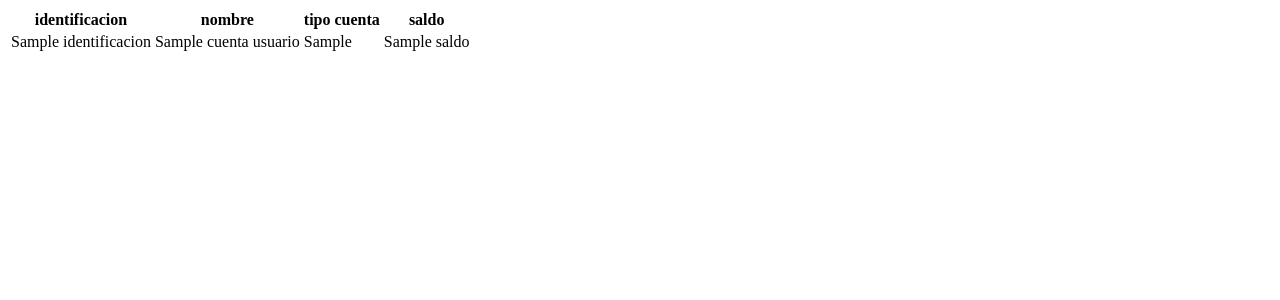
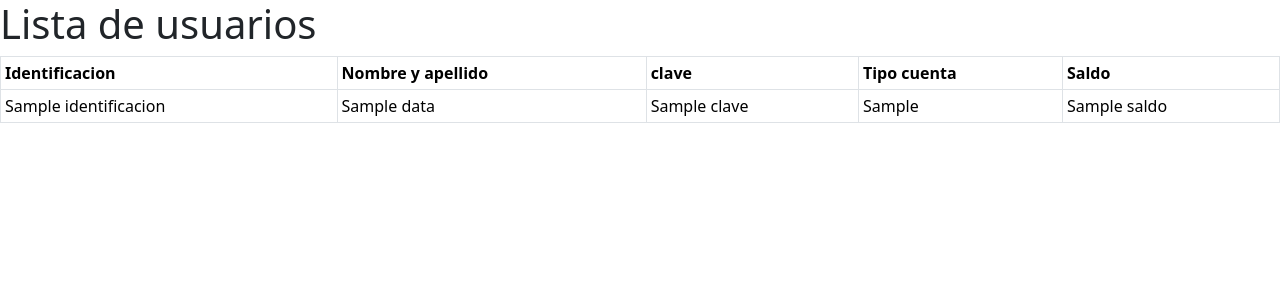
Before and after one commit to lalarcon19/minibanco-MDL, a Flask app: template src/templates/listaUsuarios.html in a window 1280 px wide. Shown: the top 300 px of the page. Run offline with Flask 3, Linux system fonts and the light colour scheme; the template is opened without the code that fills it: most values are stand-ins (such as "Sample title", 1, 10 or a date in 2020).

Commit message:
creacion de tabla para mostrar datos

```diff
--- a/src/app.py
+++ b/src/app.py
@@ -1,22 +1,17 @@
 from flask import Flask, render_template, request, redirect, url_for, current_app
 import os
-#se llama el archivo en el que se hizo la conexion a la base de datos
 import database as db
 
-#es una variable especial en Python que contiene la ruta del archivo actual
 template_dir = os.path.dirname(os.path.abspath(os.path.dirname(__file__)))
 template_dir = os.path.join(template_dir, 'src', 'templates')
 
-#Esta línea de código está creando una instancia de la aplicación Flask y configurando la carpeta de plantillas (templates) de la aplicación.
 app = Flask(__name__, template_folder = template_dir)
 
 
-@app.route('/') #Este es el que permite configurar la de ruta en Flask
-# Esta función se ejecutará cuando un usuario acceda a la ruta especificada
-def home():  # se crea la funcion que
-    current_app.logger.info("home") # solo son comentarios para que se vea desde la terminal
-    # yo los use para ver en que parte del codigo se detiene la aplicacion
-    return render_template('index.html') # Flask toma el nombre de la plantilla como argumento y devuelve el contenido HTML generado por esa plantilla
+@app.route('/')
+def home():
+    current_app.logger.info("home")
+    return render_template('index.html')
 
 @app.route('/cuenta')
 def cuenta():
@@ -29,37 +24,29 @@
 app.route('/lista_usuarios')
 def  listaUsuarios():
     return render_template('listaUsuario.html')
-   # hasta aca se repite todo lo anterior
 
-#crear usuario
-@app.route('/usuario', methods=['POST'])#Este es el que permite configurar la de ruta que el usuario vera cuando
-#llegue a esta ruta el methods permite realizar el envio de los datos
+
+#CREAR USUARIO
+@app.route('/usuario', methods=['POST'])
 def agregarUsuario():
-    current_app.logger.info("---usuario----") #solo comentarios
+    current_app.logger.info("---usuario----")
     nombre = request.form['nombre']
-    '''se guarda en una variable lo que agregue el usuario ingrese en el input que pertenece a este
-    se utiliza en Flask para acceder a los datos enviados desde un formulario HTML utilizando el método POST.'''
     current_app.logger.info(nombre)
     identificacion = request.form['identificacion']
     clave = request.form['clave']
 
-    if nombre and identificacion and clave: # si el usuario ingreso los tres valores
+    if nombre and identificacion and clave:
         current_app.logger.info("-----validacion usuario---------")
-        cursor = db.database.cursor() # El cursor en el contexto de bases de datos es un objeto que permite
-        #ejecutar consultas SQL y manipular los resultados obtenidos de esas consultas.
+        cursor = db.database.cursor()
         current_app.logger.info("------conexion base de datos en tabla usuario-------")
-        sql = "INSERT INTO usuario (nombre, identificacion, clave) VALUES (%s, %s, %s)" # estas son las consultas
-        data_usuario = (nombre, identificacion, clave) # solo en una variable se guardan todos los datos que se ingresaron
-        cursor.execute(sql, data_usuario) #se utiliza en Python para ejecutar una consulta SQL en una base de datos.
-        # este caso ejecuta la consulta que se hizo y los valos que el usuario ingreso
+        sql = "INSERT INTO usuario (nombre, identificacion, clave) VALUES (%s, %s, %s)"
+        data_usuario = (nombre, identificacion, clave)
+        cursor.execute(sql, data_usuario)
         db.database.commit()
-        # Confirmar la transacción para que los cambios se hagan en la base de datos, con los datos que se van a guardar
         current_app.logger.info("------datos del usuario guardados-------")
-    return redirect(url_for('cuenta')) #luego redirecciona a la pantalla cuenta
+    return redirect(url_for('cuenta'))
 
-
-# de aca en adelante es lo mismo pero ya con cuenta y movimientos
-#crear cuenta
+#CREAR CUENTA
 @app.route('/cuenta', methods=['POST'])
 def agregarCuenta():
     current_app.logger.info("----cuenta-----")
@@ -77,17 +64,11 @@
         current_app.logger.info("-----datos de cuenta guardados------")
     return redirect(url_for('movimiento'))
 
-# de aca en adelante no lo he terminado
-
-#realizar movimiento
+#REALIZAR MOVIMIENTO
 @app.route('/movimiento', methods=['GET', 'POST'])
 def realizarMovimiento():
     current_app.logger.info("----movimientos----")
-    #cursor = db.database.cursor()
     current_app.logger.info("-----conexion base de datos-----")
-   # sql = "SELECT saldo FROM cuenta"
-   # current_app.logger.info(sql)
-    #cursor.execute()
 
     monto = request.form["monto"]
     tipo_movimiento =  request.form['tipo_movimiento']
@@ -111,37 +92,22 @@
 
     return redirect(url_for('movimiento'))
 
-    '''
-    monto = request.form ["monto"]
-    if tipo_cuenta == "consignacion":
-       saldo = saldo + monto
-       current_app.logger.info(saldo)
-       cursor.execute(saldo)
-       db.database.commit()
-
-    if tipo_cuenta == "transaccion":
-        saldo = saldo - monto
-        current_app.logger.info(saldo)
-        cursor.execute(saldo)
-
-    cursor.execute("UPDATE cuenta SET saldo = ? WHERE tipo_cuenta = ?", (saldo, tipo_cuenta))
-    return redirect(url_for('movimiento'))
-
-
-@app.route('/tablaUsuarios', methods=['GET'])
+ #LISTA DE USUARIOS
+@app.route('/listaUsuarios', methods=['GET'])
 def obtenerUsuarios():
     cursor = db.database.cursor()
     current_app.logger.info("-----se hizo la conexion a la base de datos")
-    consulta = "SELECT u.identificacion, u.nombre, c.tipo_cuenta, c.saldo FROM usuario u INNER JOIN cuenta c ON u.identificacion = c.usuario_id"
+    consulta = "SELECT identificacion, nombre, clave FROM usuario "
     cursor.execute(consulta)
-    list = cursor.fetchall
+    myResult= cursor.fetchall()
+    current_app.logger.info(list)
     current_app.logger.info("---Se obtuvieron los datos correctamente------")
     insertObject = []
     columnNames = [column [0] for column in cursor.description]
-    for recorre in list:
+    for recorre in myResult:
         insertObject.append(dict(zip(columnNames, recorre)))
-    return render_template('listaUsuarios.html', cuenta_usuario = list)
-    '''
+    cursor.close()
+    return render_template('listaUsuarios.html', data = insertObject)
 
 if __name__ == '__main__':
     app.run(debug=True, port=3000)
--- a/src/templates/listaUsuarios.html
+++ b/src/templates/listaUsuarios.html
@@ -3,27 +3,41 @@
 <head>
     <meta charset="UTF-8">
     <meta name="viewport" content="width=device-width, initial-scale=1.0">
+    <script src="https://cdn.jsdelivr.net/npm/bootstrap@5.3.3/dist/js/bootstrap.bundle.min.js" integrity="sha384-YvpcrYf0tY3lHB60NNkmXc5s9fDVZLESaAA55NDzOxhy9GkcIdslK1eN7N6jIeHz" crossorigin="anonymous"></script>
+    <link href="https://cdn.jsdelivr.net/npm/bootstrap@5.3.3/dist/css/bootstrap.min.css" rel="stylesheet" integrity="sha384-QWTKZyjpPEjISv5WaRU9OFeRpok6YctnYmDr5pNlyT2bRjXh0JMhjY6hW+ALEwIH" crossorigin="anonymous">
     <title>Document</title>
 </head>
 <body>
-    <table>
-        <th scope="col">identificacion</th>
-        <th scope="col">nombre</th>
-        <th scope="col">tipo cuenta</th>
-        <th scope="col">saldo</th>
-
+    <div id="tabla">
+        <h1>Lista de usuarios</h1>
+          <div class="table">
+              <table table class="table table-bordered table-sm">
+                <thead>
+                <tr class="tabla">
+                    <th>Identificacion</th>
+                    <th>Nombre y apellido</th>
+                    <th>clave</th>
+                    <th>Tipo cuenta</th>
+                    <th>Saldo</th>
+                </tr>
+              </thead>
               <tbody>
-            {% for d in cuenta_usuario %}
+                {% for d in data %}
                 <tr>
                     <td>{{d.identificacion}}</td>
                     <td>{{d.nombre}}</td>
+                    <td>{{d.clave}}</td>
                     <td>{{d.tipo_cuenta}}</td>
                     <td>{{d.saldo}}</td>
                 </tr>
                 {% endfor %}
 
               </tbody>
+
+
           </table>
 
+      </div>
+      </div>
+
 </body>
-</html>
```
Also changed, not shown: src/static/css/index.css (+10 -9 lines), src/templates/movimiento.html (+5 -6 lines). Lines whose indentation alone changed are shown as unchanged.
